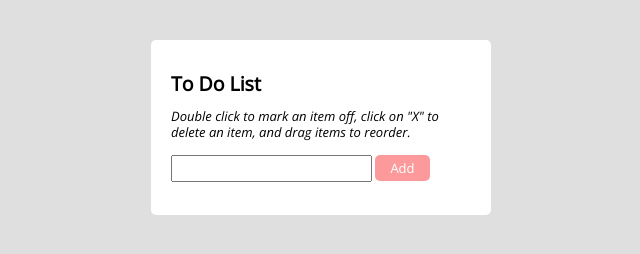
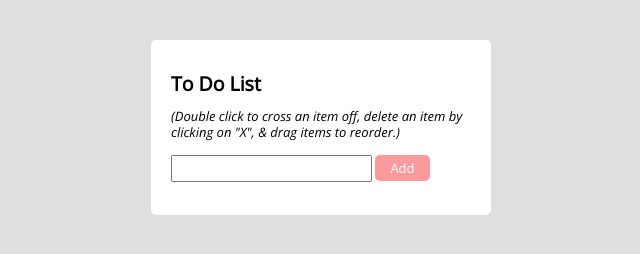
Before and after one commit to allieocarlisle/to-do-app, a plain HTML site: page index.html in a window 1280 px wide. Shown: the full height of the page, 319-959 px from the left. Drawn offline with nearby package versions, Linux system fonts and the light colour scheme.

Commit message:
updated instructions on home page

```diff
--- a/index.html
+++ b/index.html
@@ -11,7 +11,7 @@
 <body>
 	<div class="container">
 		<h2>To Do List</h2>
-		<p><em> Double click to mark an item off, click on "X" to delete an item, and drag items to reorder.</em></p>
+		<p><em> (Double click to cross an item off, delete an item by clicking on "X", & drag items to reorder.)</em></p>
 
 		<form name="toDoList">
 			<input type="text" name="ListItem" id="input"/>
```
